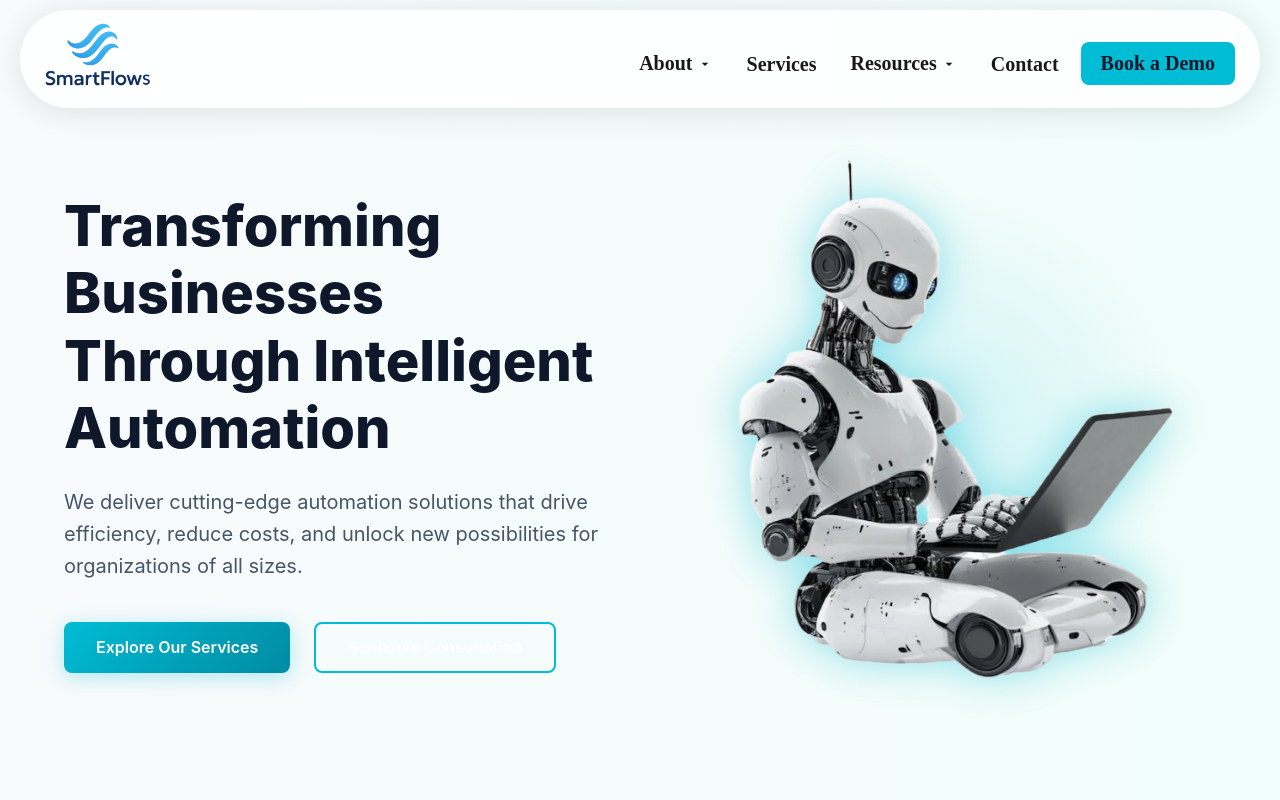
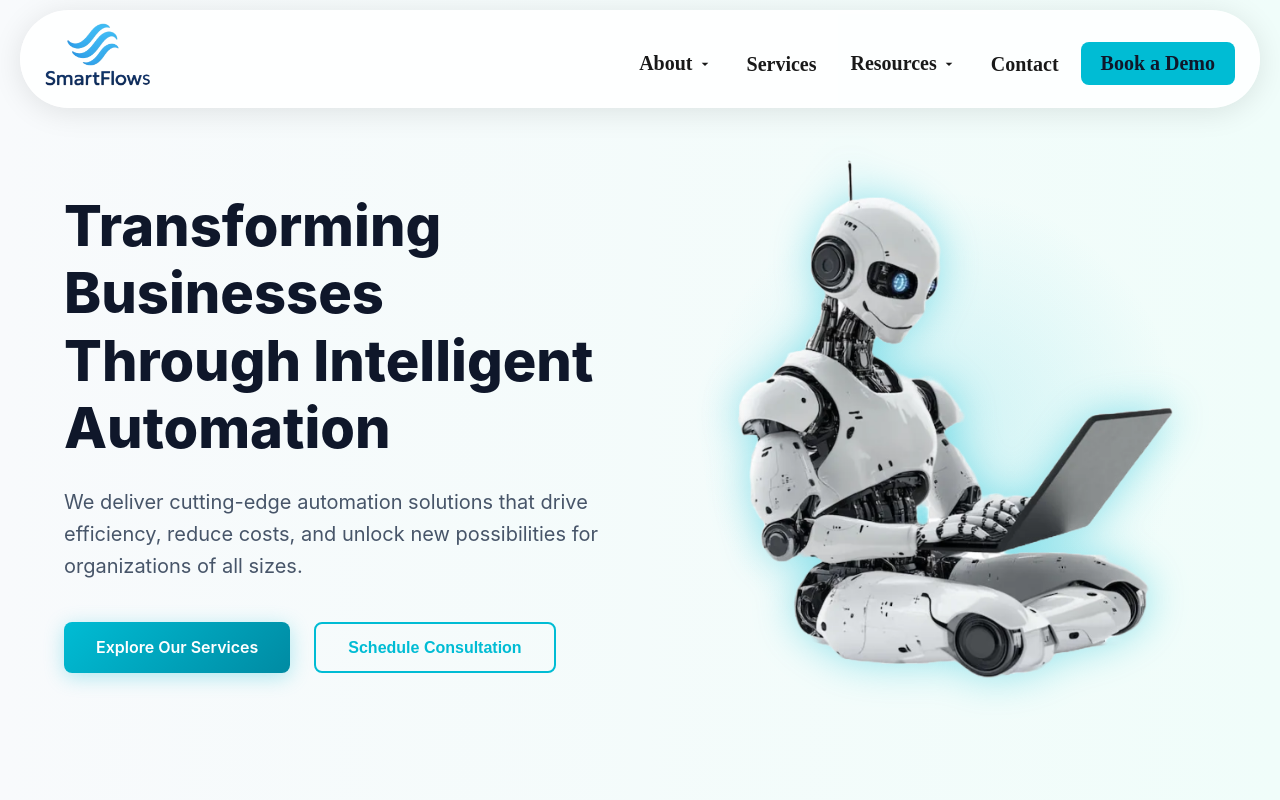
Before and after one commit to Shauryaraje7/SMART-FLOWS, a React (Vite) app: page /aboutuspage in a window 1280 px wide. Shown: the top 800 px of the page. Built offline with nearby package versions, Linux system fonts and the light colour scheme.

Commit message:
path changed for course cards and btn coloure changed

```diff
--- a/src/components/Pages/AboutusPage.jsx
+++ b/src/components/Pages/AboutusPage.jsx
@@ -168,7 +168,7 @@ const AboutPage = () => {
           <p>We deliver cutting-edge automation solutions that drive efficiency, reduce costs, and unlock new possibilities for organizations of all sizes.</p>
           <div className="aboutpage-hero-buttons">
             <Link to="/services" className="aboutpage-btn-primary">Explore Our Services</Link>
-            <button className="aboutpage-btn-outline" onClick={handleBookAppointment}>
+            <button className="aboutpage-btn-outline btn-at-top" onClick={handleBookAppointment}>
               Schedule Consultation
             </button>
           </div>
@@ -310,7 +310,7 @@ const AboutPage = () => {
         <div className="aboutpage-courses-grid">
           {courses.map((course) => (
             <div className="aboutpage-course-card" key={course.id}>
-              <Link to={`/courses/${course.title.toLowerCase().replace(/\s+/g, '-')}`} className="aboutpage-course-link">
+              <Link to={`/courses`} className="aboutpage-course-link">
                 <div className="aboutpage-course-image-container">
                   <img
                     src={course.imageUrl}
@@ -359,7 +359,7 @@ const AboutPage = () => {
           <p>Whether you need enterprise automation solutions or want to build expertise within your team, we have the perfect offering for you.</p>
           <div className="aboutpage-cta-buttons">
             <Link to="/#contact" className="aboutpage-btn-primary">Get Started</Link>
-            <button className="aboutpage-btn-outline" onClick={handleBookAppointment}>
+            <button className="aboutpage-btn-outline  btn-at-bottom " onClick={handleBookAppointment}>
               Request Demo
             </button>
           </div>
--- a/src/components/styles/AboutusPage.css
+++ b/src/components/styles/AboutusPage.css
@@ -96,9 +96,20 @@
 
 .aboutpage-btn-outline {
   background: transparent;
-  color: white;
+
   border: 2px solid #00bcd4;
 }
+
+
+.btn-at-top{
+  color: #00bcd4;
+}
+.btn-at-bottom{
+  color: white;
+}
+
+
+
 
 .aboutpage-btn-primary:hover {
   transform: translateY(-3px);
```
